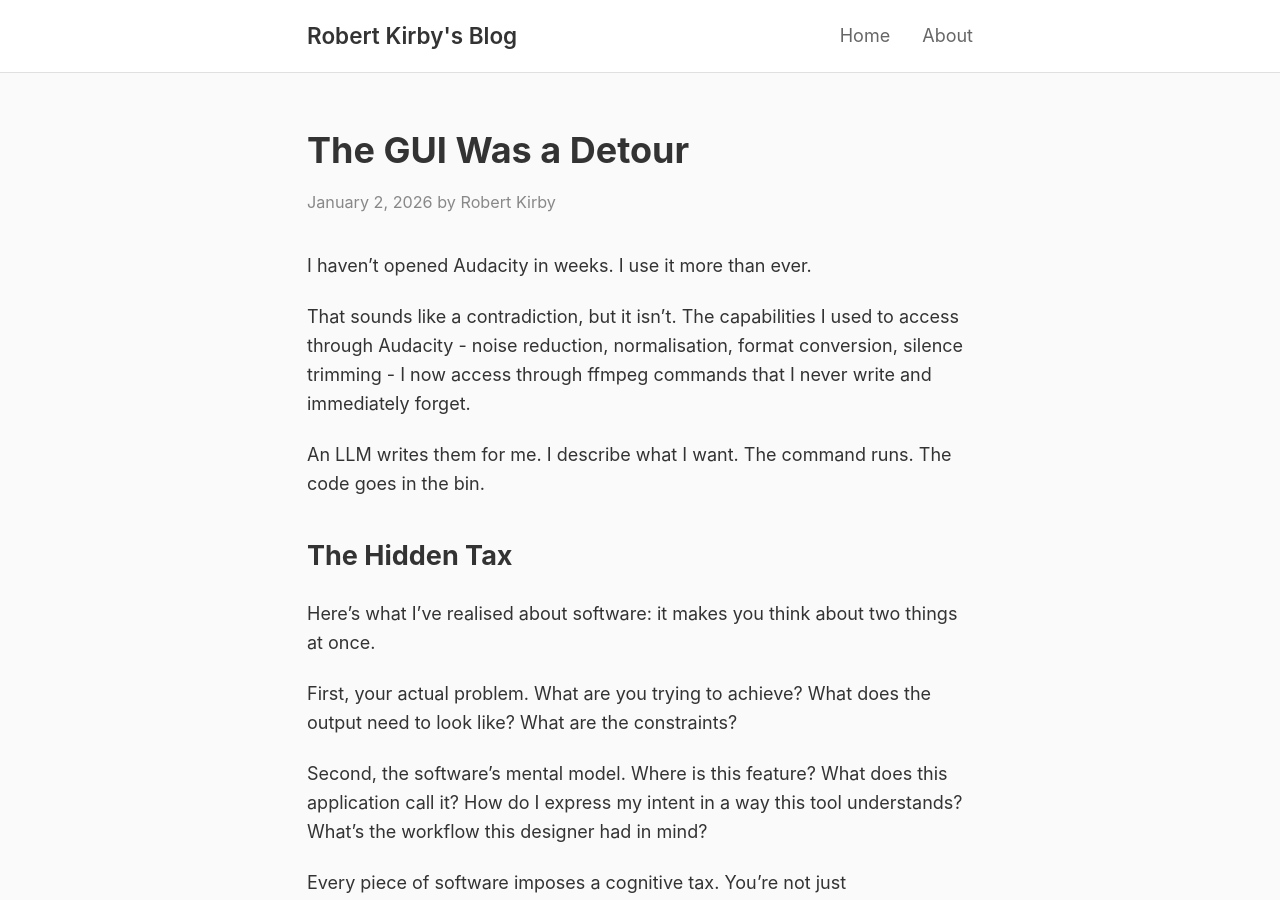
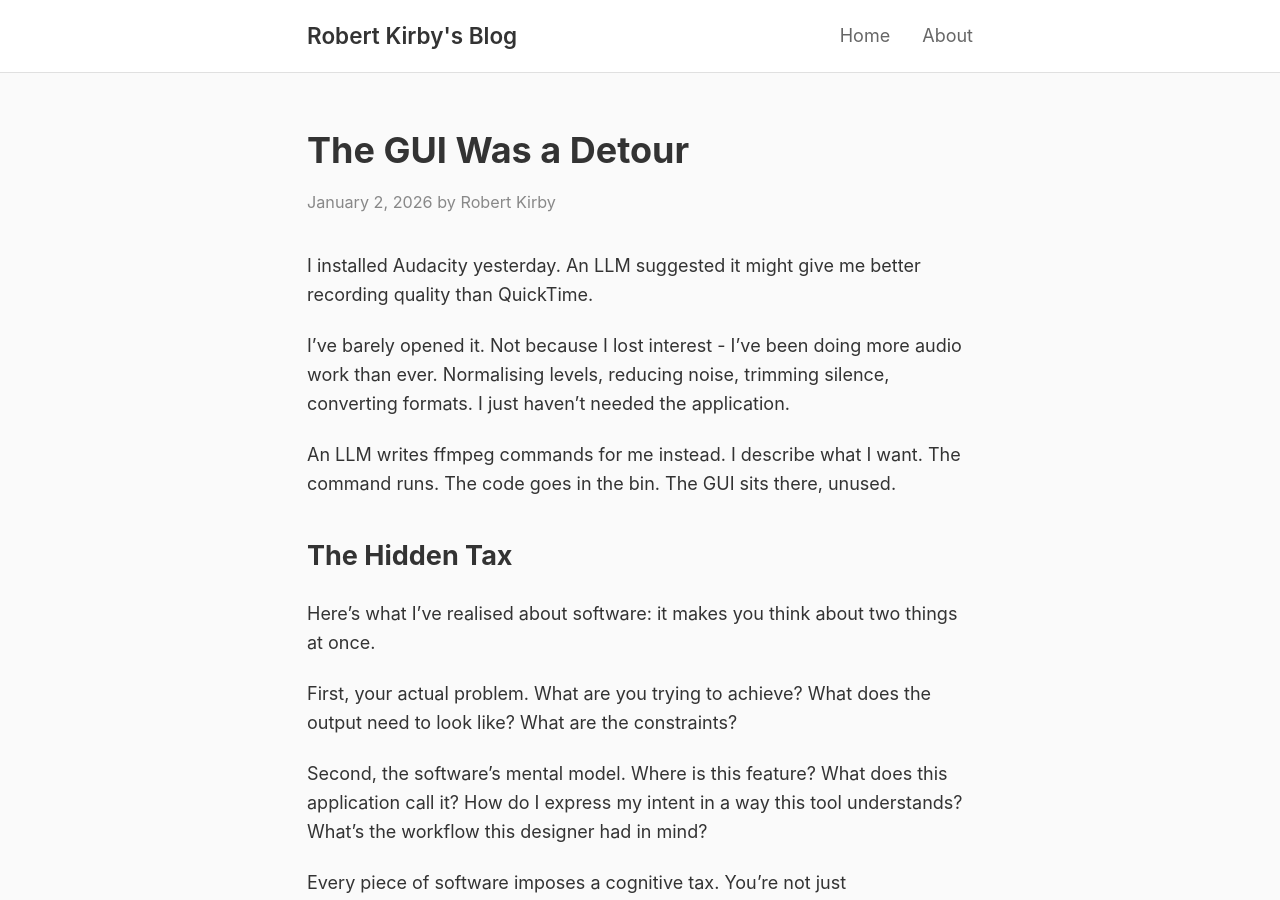
Before and after one commit to rob137/rob137.github.io, a Jekyll site: the page built from _posts/2026-01-02-the-gui-was-a-detour.md, in a window 1280 px wide and 900 px high. Built offline with Jekyll 4.4.1, drawn with Linux system fonts in a browser that asks for light colours.

Commit message:
Fix opening of GUI post to be factually accurate

```diff
--- a/_posts/2026-01-02-the-gui-was-a-detour.md
+++ b/_posts/2026-01-02-the-gui-was-a-detour.md
@@ -5,11 +5,11 @@ date: 2026-01-02 12:00:00 +0000
 tags: [ai, software, llm, productivity]
 ---
 
-I haven't opened Audacity in weeks. I use it more than ever.
+I installed Audacity yesterday. An LLM suggested it might give me better recording quality than QuickTime.
 
-That sounds like a contradiction, but it isn't. The capabilities I used to access through Audacity - noise reduction, normalisation, format conversion, silence trimming - I now access through ffmpeg commands that I never write and immediately forget.
+I've barely opened it. Not because I lost interest - I've been doing more audio work than ever. Normalising levels, reducing noise, trimming silence, converting formats. I just haven't needed the application.
 
-An LLM writes them for me. I describe what I want. The command runs. The code goes in the bin.
+An LLM writes ffmpeg commands for me instead. I describe what I want. The command runs. The code goes in the bin. The GUI sits there, unused.
 
 ## The Hidden Tax
 
```
